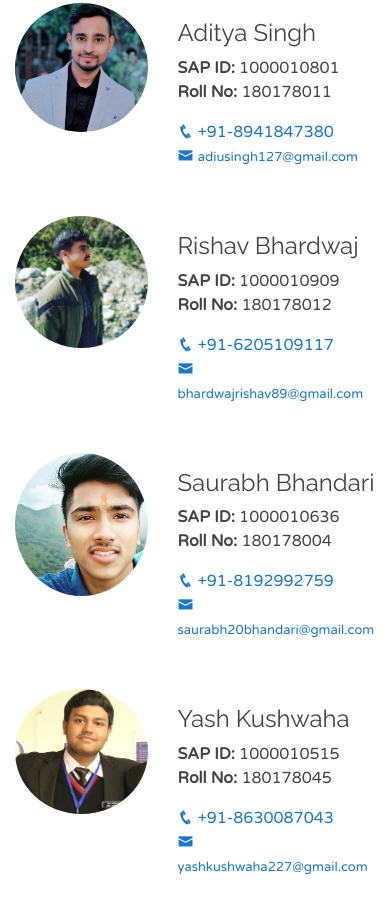
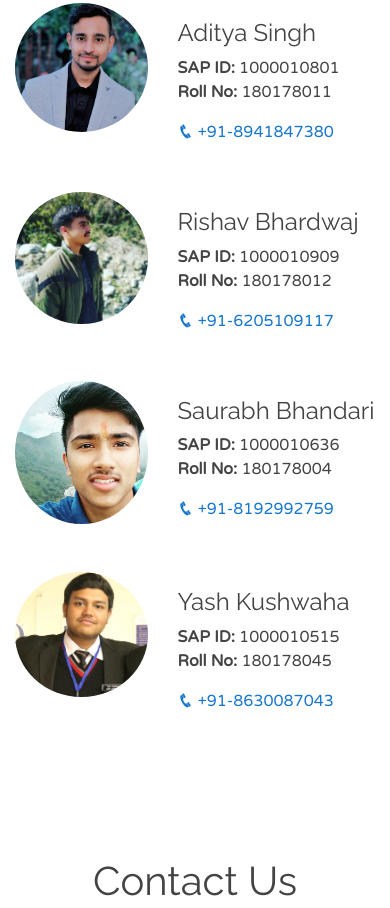
Before and after one commit to AdiSR127/Hospital-Manangement-System, a plain HTML site: page index.html in a window 390 px wide. Shown: the part 444-1352 px from the top of the page. Drawn offline with nearby package versions, Linux system fonts and the light colour scheme.

Commit message:
Responsive Updates

```diff
--- a/index.html
+++ b/index.html
@@ -130,7 +130,7 @@
               +91-8941847380
               </a>
               <br>
-              <a href="mailto: adiusingh127@gmail.com" class="d-lg-none d-xl-block">
+              <a href="mailto: adiusingh127@gmail.com" class="d-none d-lg-block">
                 <i class="icofont-envelope"></i>
                 <span style="font-size: small">adiusingh127@gmail.com</span>
                 </a>
@@ -153,7 +153,7 @@
               +91-6205109117
               </a>
               <br>
-              <a href="mailto: bhardwajrishav89@gmail.com" class="d-lg-none d-xl-block">
+              <a href="mailto: bhardwajrishav89@gmail.com" class="d-none d-lg-block">
                 <i class="icofont-envelope"></i>
                 <span style="font-size: small">bhardwajrishav89@gmail.com</span>
                 </a>
@@ -175,7 +175,7 @@
             +91-8192992759
             </a>
             <br>
-          <a href="mailto: saurabh20bhandari@gmail.com" class="d-lg-none d-xl-block">
+          <a href="mailto: saurabh20bhandari@gmail.com" class="d-none d-lg-block">
             <i class="icofont-envelope"></i>
             <span style="font-size: small">saurabh20bhandari@gmail.com</span>
             </a>
@@ -200,7 +200,7 @@
             +91-8630087043
             </a>
             <br>
-            <a href="mailto: yashkushwaha227@gmail.com" class="d-lg-none d-xl-block">
+            <a href="mailto: yashkushwaha227@gmail.com" class="d-none d-lg-block">
             <i class="icofont-envelope"></i>
             <span style="font-size: small">yashkushwaha227@gmail.com</span>
             </a>
```
